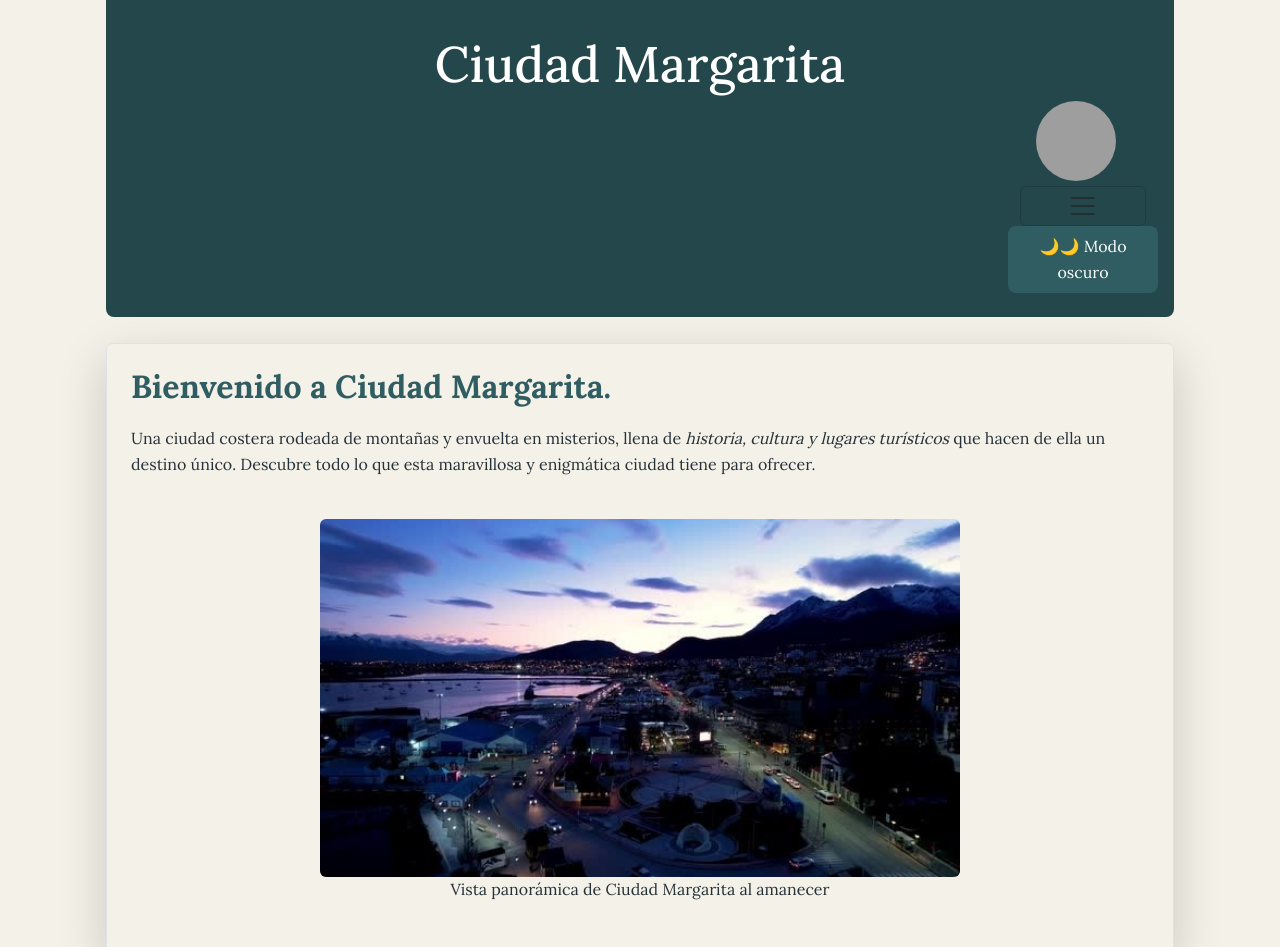
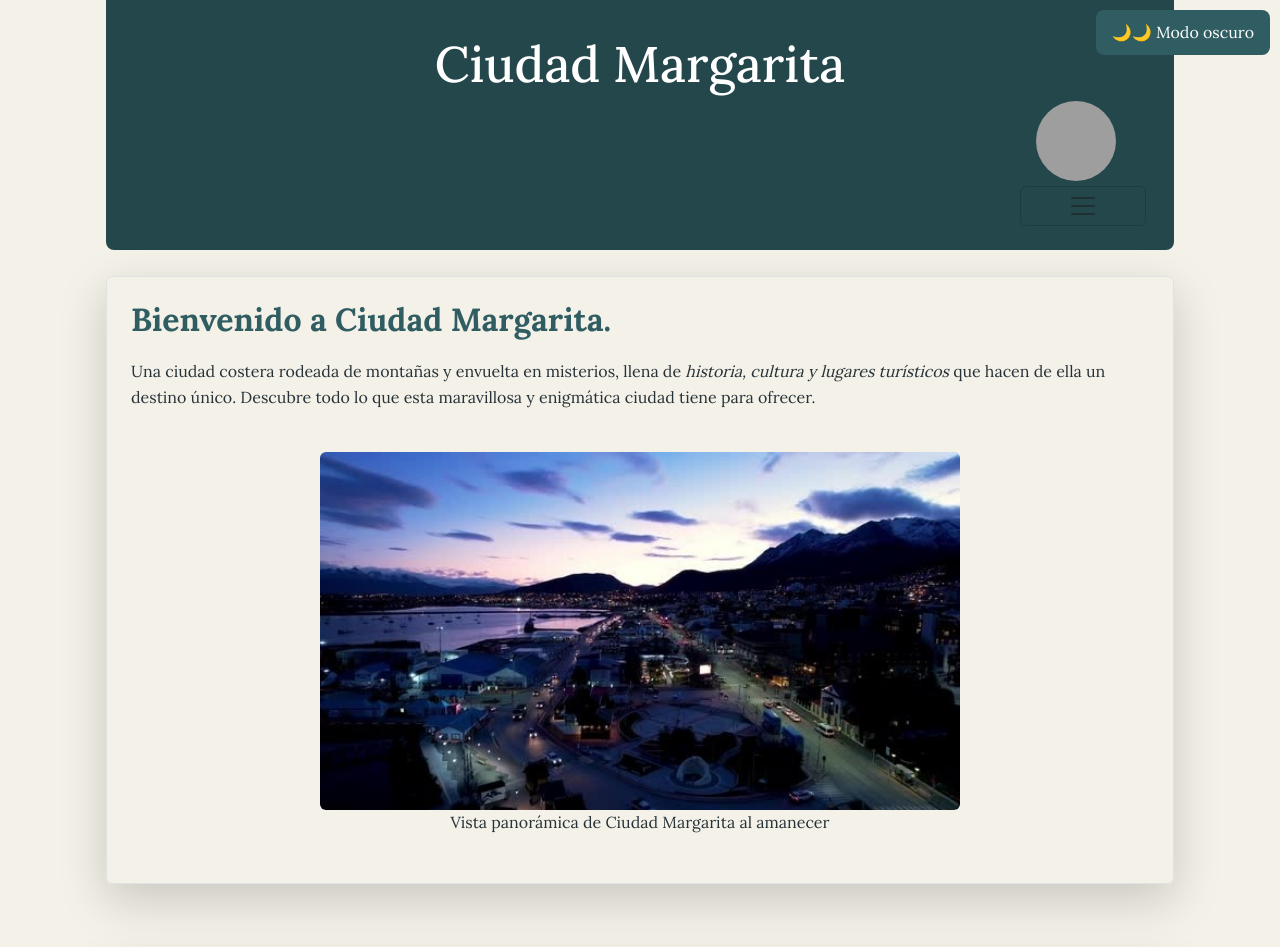
Before and after one commit to griselnataliflores-bot/LenguajesInf1, a plain HTML site: page TrabajoPracticoGrupal/index.html in a window 1280 px wide. Shown: the top 947 px of the page. Drawn offline with nearby package versions, Linux system fonts and the light colour scheme; grey boxes are pictures that could not be loaded.

Commit message:
coloque el modo oscure a la derecha superior

```diff
--- a/TrabajoPracticoGrupal/css/style.css
+++ b/TrabajoPracticoGrupal/css/style.css
@@ -317,11 +317,16 @@ body.oscuro {
 }
 
 #btn-modo {
+  position: fixed;
+  top: 10px;
+  right: 10px;
+  z-index: 1000;
+
   width: auto;
   font-size: 1rem;
-    padding: 0.5rem 1rem;
+  padding: 0.6rem 1rem;
   background-color: var(--color-principal);
-    color: #FFFFFF;
+  color: #ffffff;
   border: none;
   border-radius: var(--border-radius);
   cursor: pointer;
```
Lines whose indentation alone changed are shown as unchanged.
